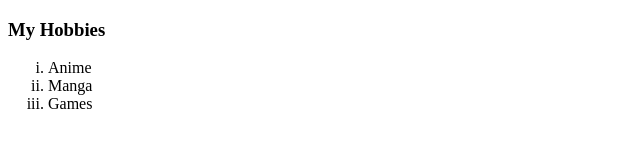
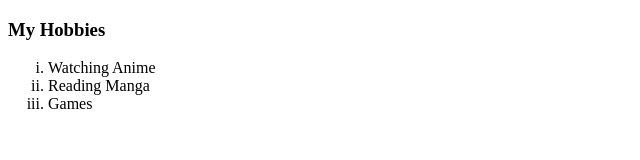
Before and after one commit to Abduselam-bit/cv, a plain HTML site: page hobbies.html in a window 1280 px wide. Shown: the whole page, without its empty margins (0-640 px from the left). Drawn offline with Linux system fonts and the light colour scheme.

Commit message:
Update hobbies.html

```diff
--- a/hobbies.html
+++ b/hobbies.html
@@ -8,8 +8,8 @@
 <body>
     <h3>My Hobbies</h3>
    <ol type="i">
-   <li>Anime</li>
-   <li>Manga</li>
+   <li>Watching Anime</li>
+   <li>Reading Manga</li>
    <li>Games</li>
    </ol>
 </body>
```
